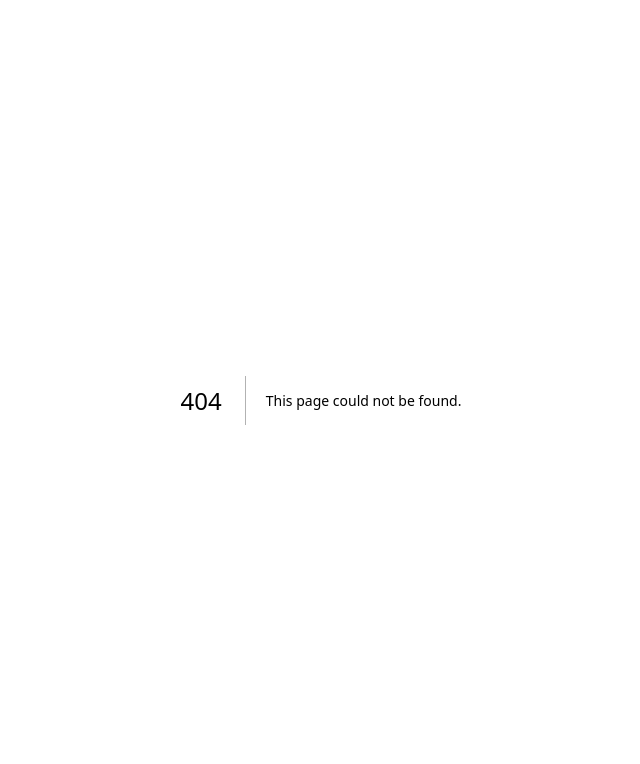
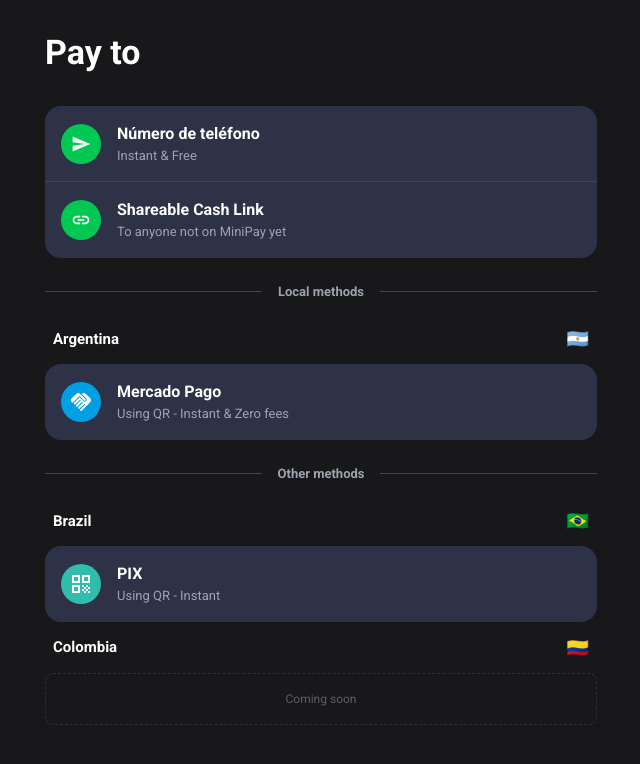
Before and after one commit to SebitasDev/wallet-multichain, a Next.js app: page /common-people/pay in a window 1280 px wide. Before the commit this address had no page. Shown: the top 764 px of the page, without its empty margins (319-959 px from the left). Built offline with nearby package versions, Linux system fonts and the light colour scheme; what wagmi would draw is missing.

Commit message:
pay-section

```diff
--- /dev/null
+++ b/app/common-people/pay/page.tsx
@@ -0,0 +1,161 @@
+"use client";
+
+import { Box, Typography, Container, Avatar } from "@mui/material";
+import { Send, Link as LinkIcon, Handshake, QrCode } from "@mui/icons-material";
+import { useRouter } from "next/navigation";
+
+export default function PayPage() {
+    const router = useRouter();
+
+    const ActionCard = ({ icon, title, subtitle, color, onClick }: any) => (
+        <Box
+            onClick={onClick}
+            sx={{
+                display: "flex",
+                alignItems: "center",
+                gap: 2,
+                p: 2,
+                backgroundColor: "#2e3246", // Dark card bg
+                borderRadius: "16px",
+                cursor: "pointer",
+                transition: "background 0.2s",
+                "&:hover": {
+                    backgroundColor: "#3a3f55",
+                },
+                mb: 1.5,
+            }}
+        >
+            <Avatar sx={{ bgcolor: color, width: 40, height: 40 }}>
+                {icon}
+            </Avatar>
+            <Box>
+                <Typography sx={{ color: "white", fontWeight: 700, fontSize: 16 }}>
+                    {title}
+                </Typography>
+                <Typography sx={{ color: "#9ca3af", fontSize: 13 }}>
+                    {subtitle}
+                </Typography>
+            </Box>
+        </Box>
+    );
+
+    const SectionDivider = ({ label }: { label: string }) => (
+        <Box sx={{ display: "flex", alignItems: "center", gap: 2, my: 3 }}>
+            <Box sx={{ flex: 1, height: "1px", backgroundColor: "#3f4357" }} />
+            <Typography sx={{ color: "#9ca3af", fontSize: 13, fontWeight: 700 }}>
+                {label}
+            </Typography>
+            <Box sx={{ flex: 1, height: "1px", backgroundColor: "#3f4357" }} />
+        </Box>
+    );
+
+    const CountryHeader = ({ flag, name }: { flag: string, name: string }) => (
+        <Box sx={{ display: "flex", alignItems: "center", justifyContent: "space-between", mb: 1.5, px: 1 }}>
+            <Typography sx={{ color: "white", fontWeight: 800, fontSize: 15 }}>
+                {name}
+            </Typography>
+            <Typography sx={{ fontSize: 18 }}>{flag}</Typography>
+        </Box>
+    );
+
+    return (
+        <Box sx={{
+            minHeight: "100vh",
+            backgroundColor: "#18181b", // Dark background
+            color: "white",
+            overflowY: "auto",
+            pb: 12, // Space for bottom nav
+            pt: 4,
+            px: 2
+        }}>
+            <Container maxWidth="sm">
+                <Typography variant="h4" sx={{ fontWeight: 900, mb: 4 }}>
+                    Pay to
+                </Typography>
+
+                {/* Top Section */}
+                <Box sx={{ backgroundColor: "#2e3246", borderRadius: "16px", overflow: "hidden", mb: 3 }}>
+                    <Box
+                        sx={{
+                            display: "flex",
+                            alignItems: "center",
+                            gap: 2,
+                            p: 2,
+                            cursor: "pointer",
+                            transition: "background 0.2s",
+                            "&:hover": { backgroundColor: "#3a3f55" },
+                            borderBottom: "1px solid #3f4357"
+                        }}
+                    >
+                        <Avatar sx={{ bgcolor: "#00c853", width: 40, height: 40 }}>
+                            <Send sx={{ fontSize: 20, color: "white" }} />
+                        </Avatar>
+                        <Box>
+                            <Typography sx={{ color: "white", fontWeight: 700, fontSize: 16 }}>
+                                Número de teléfono
+                            </Typography>
+                            <Typography sx={{ color: "#9ca3af", fontSize: 13 }}>
+                                Instant & Free
+                            </Typography>
+                        </Box>
+                    </Box>
+
+                    <Box
+                        sx={{
+                            display: "flex",
+                            alignItems: "center",
+                            gap: 2,
+                            p: 2,
+                            cursor: "pointer",
+                            transition: "background 0.2s",
+                            "&:hover": { backgroundColor: "#3a3f55" }
+                        }}
+                    >
+                        <Avatar sx={{ bgcolor: "#00c853", width: 40, height: 40 }}>
+                            <LinkIcon sx={{ fontSize: 20, color: "white" }} />
+                        </Avatar>
+                        <Box>
+                            <Typography sx={{ color: "white", fontWeight: 700, fontSize: 16 }}>
+                                Shareable Cash Link
+                            </Typography>
+                            <Typography sx={{ color: "#9ca3af", fontSize: 13 }}>
+                                To anyone not on MiniPay yet
+                            </Typography>
+                        </Box>
+                    </Box>
+                </Box>
+
+
+                <SectionDivider label="Local methods" />
+
+                {/* Argentina */}
+                <CountryHeader flag="🇦🇷" name="Argentina" />
+                <ActionCard
+                    icon={<Handshake sx={{ color: "white" }} />} // Placeholder for Mercado Pago handshake alike
+                    title="Mercado Pago"
+                    subtitle="Using QR - Instant & Zero fees"
+                    color="#009ee3"
+                />
+
+                <SectionDivider label="Other methods" />
+
+                {/* Brazil */}
+                <CountryHeader flag="🇧🇷" name="Brazil" />
+                <ActionCard
+                    icon={<QrCode sx={{ color: "white" }} />} // PIX symbol
+                    title="PIX"
+                    subtitle="Using QR - Instant"
+                    color="#32bcad"
+                />
+
+                {/* Colombia */}
+                <CountryHeader flag="🇨🇴" name="Colombia" />
+                {/* No items shown in screenshot, leaving placeholder or empty */}
+                <Box sx={{ opacity: 0.5, p: 2, border: "1px dashed #3f4357", borderRadius: 2, textAlign: "center" }}>
+                    <Typography fontSize={12} color="#9ca3af">Coming soon</Typography>
+                </Box>
+
+            </Container>
+        </Box>
+    );
+}
```
Also changed, not shown: app/common-people/components/BottomNavigation.tsx (+9 -8 lines).
